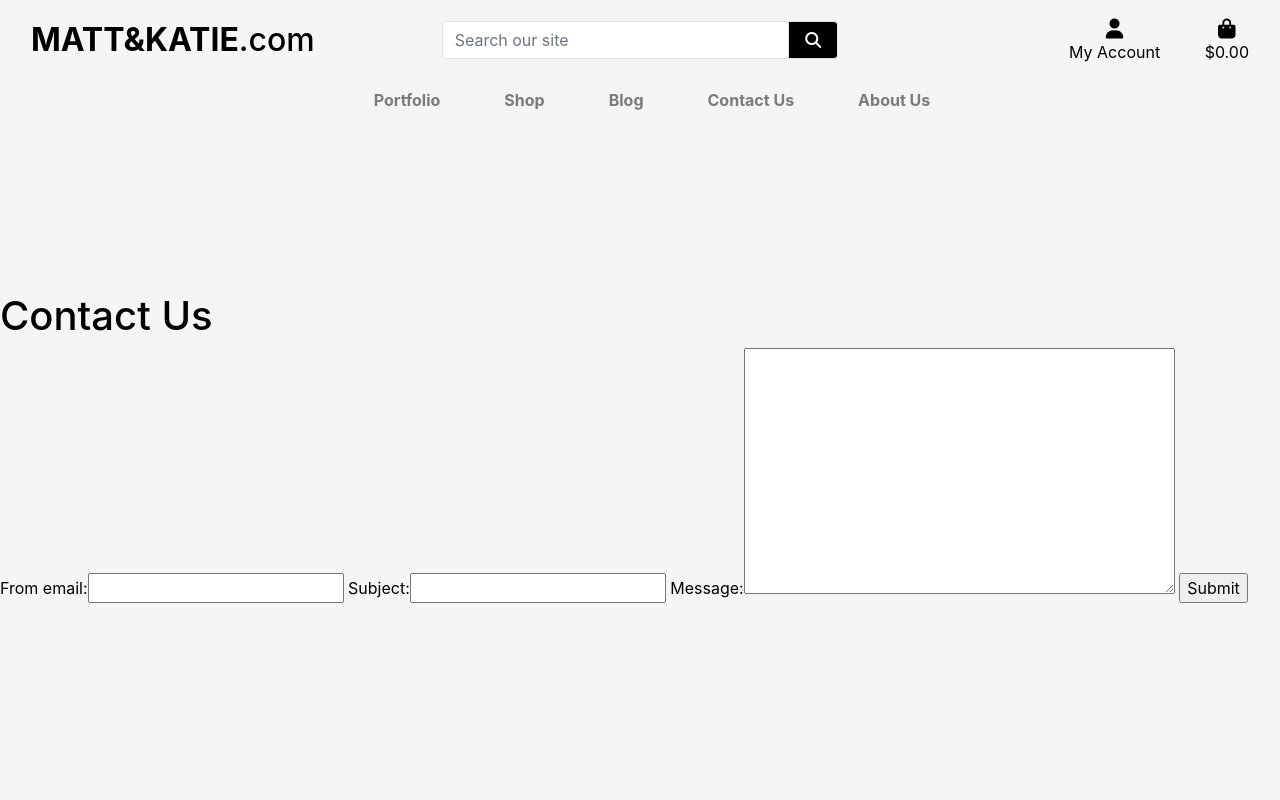
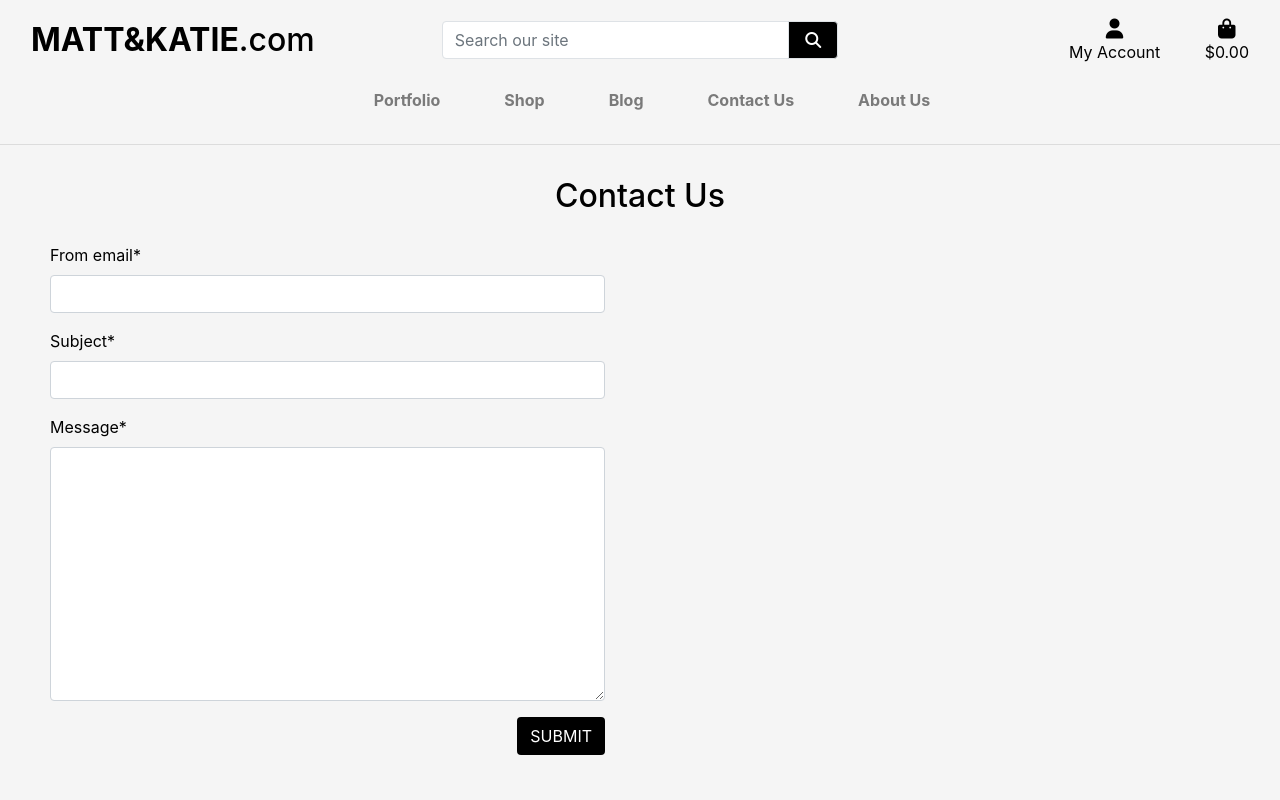
Before and after one commit to mchocianowski/Matt_Katie_Milestone_4, a Django app: page /contact/ in a window 1280 px wide. Run offline with Django 3.2, Linux system fonts and the light colour scheme; parts of the project's set-up code (start-up, migrations or seed data) failed here and were passed over; some libraries are stand-ins or nearby versions.

Commit message:
add contact view and html templates.

```diff
--- a/contact/templates/contact/contact.html
+++ b/contact/templates/contact/contact.html
@@ -1,21 +1,22 @@
 {% extends "base.html" %}
 {% load static %}
 
-
-{% block page_header %}
-    <div class="container header-container">
-        <div class="row">
-            <div class="col"></div>
+{% block content %}
+<hr>
+<div class="container-fluid">
+    <div class="row">
+        <div class="product-header col text-center mt-3">
+            <h2 class="main-text">Contact Us</h2>
         </div>
     </div>
+    <div class="col-12 col-lg-6">
+        <div class="card-body">
+            <form method="post">
+                {% csrf_token %}
+                {{ form|crispy }}
+                <button type="submit" value="submit" class="btn btn-black rounded-4 text-uppercase float-right">Submit</button>
+            </form>
+        </div>
+    </div>
+</div>
 {% endblock %}
-
-{% block content %}
-<h1>Contact Us</h1>
-<form method="post">
-    {% csrf_token %}
-    {{ form }}
-    <input type="submit" value="Submit">
- </form>
-
-{% endblock %}
--- a/contact/urls.py
+++ b/contact/urls.py
@@ -5,4 +5,5 @@ from contact import views as contact_views
 urlpatterns = [
     path('admin/', admin.site.urls),
     path('contact/', contact_views.contact_view, name='contact'),
+    path('success/', contact_views.successView, name='success'),
 ]
--- a/contact/views.py
+++ b/contact/views.py
@@ -1,8 +1,23 @@
-from django.shortcuts import render
+from django.core.mail import send_mail, BadHeaderError
+from django.http import HttpResponse, HttpResponseRedirect
+from django.shortcuts import render, redirect
 from .forms import ContactForm
 
+def contact_view(request):
+    if request.method == 'GET':
+        form = ContactForm()
+    else:
+        form = ContactForm(request.POST)
+        if form.is_valid():
+            subject = form.cleaned_data['subject']
+            from_email = form.cleaned_data['from_email']
+            message = form.cleaned_data['message']
+            try:
+                send_mail(subject, message, from_email, ['Matt&Katie@example.com'])
+            except BadHeaderError:
+                return HttpResponse('Invalid header found.')
+            return redirect('success')
+    return render(request, "contact/contact.html", {'form': form})
 
-def contact_view(request):
-    form = ContactForm()
-    context = {'form': form}
-    return render(request, 'contact/contact.html', context)
+def successView(request):
+    return HttpResponse('Success! Thank you for your message.')
```
